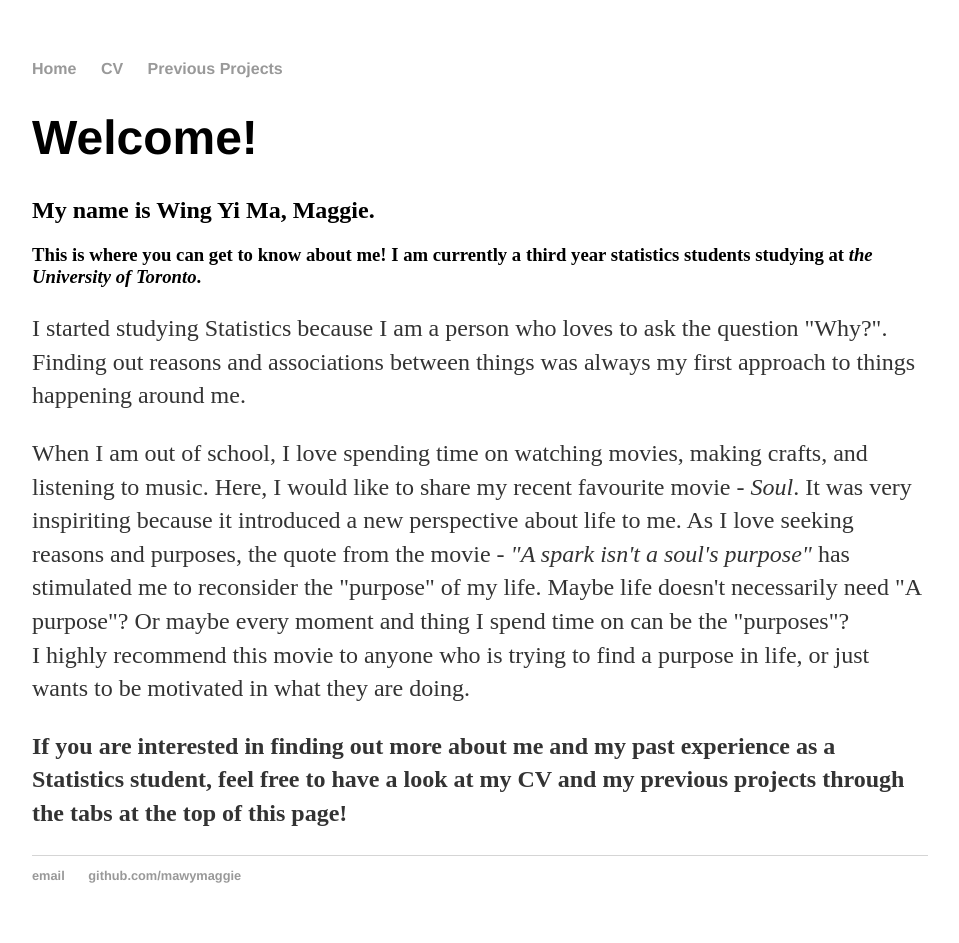
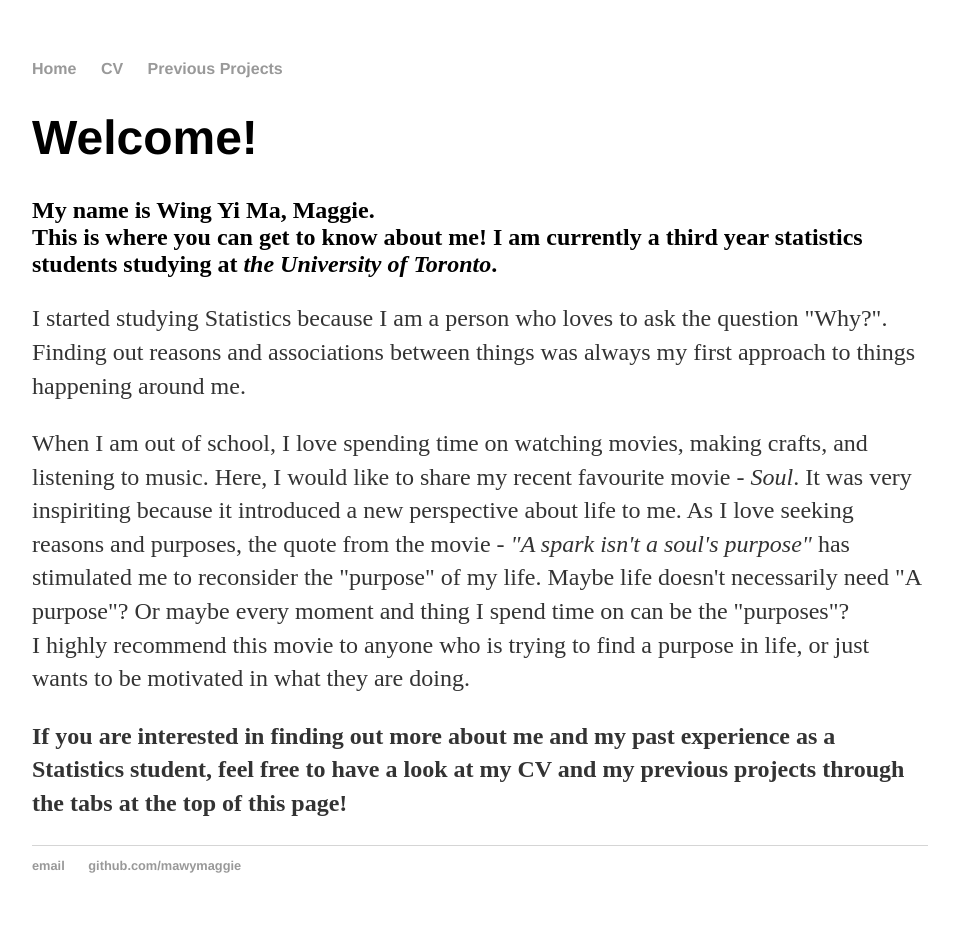
Before and after one commit to mawymaggie/mawymaggie.github.io, a Jekyll site: the page built from index.html, in a window 1280 px wide. Shown: the whole page, without its empty margins (160-1119 px from the left). Built offline with Jekyll 4.4.1, drawn with Linux system fonts in a browser that asks for light colours.

```diff
--- a/index.html
+++ b/index.html
@@ -4,9 +4,9 @@ title: Wing Yi Ma's personal website
 ---
 <div class="blurb">
 	<h1>Welcome!</h1>
-	<h2>My name is Wing Yi Ma, Maggie.</h2>
-	<h3>This is where you can get to know about me!
-		I am currently a third year statistics students studying at <em>the University of Toronto</em>. </h3>
+	<h2>My name is Wing Yi Ma, Maggie.<br/>
+		This is where you can get to know about me!
+		I am currently a third year statistics students studying at <em>the University of Toronto</em>. </h2>
 	<p>I started studying Statistics because I am a person who loves to ask the question "Why?".
 		Finding out reasons and associations between things was always my first approach to things happening around me. </p>
 	<p>When I am out of school, I love spending time on watching movies, making crafts, and listening to music.
```
